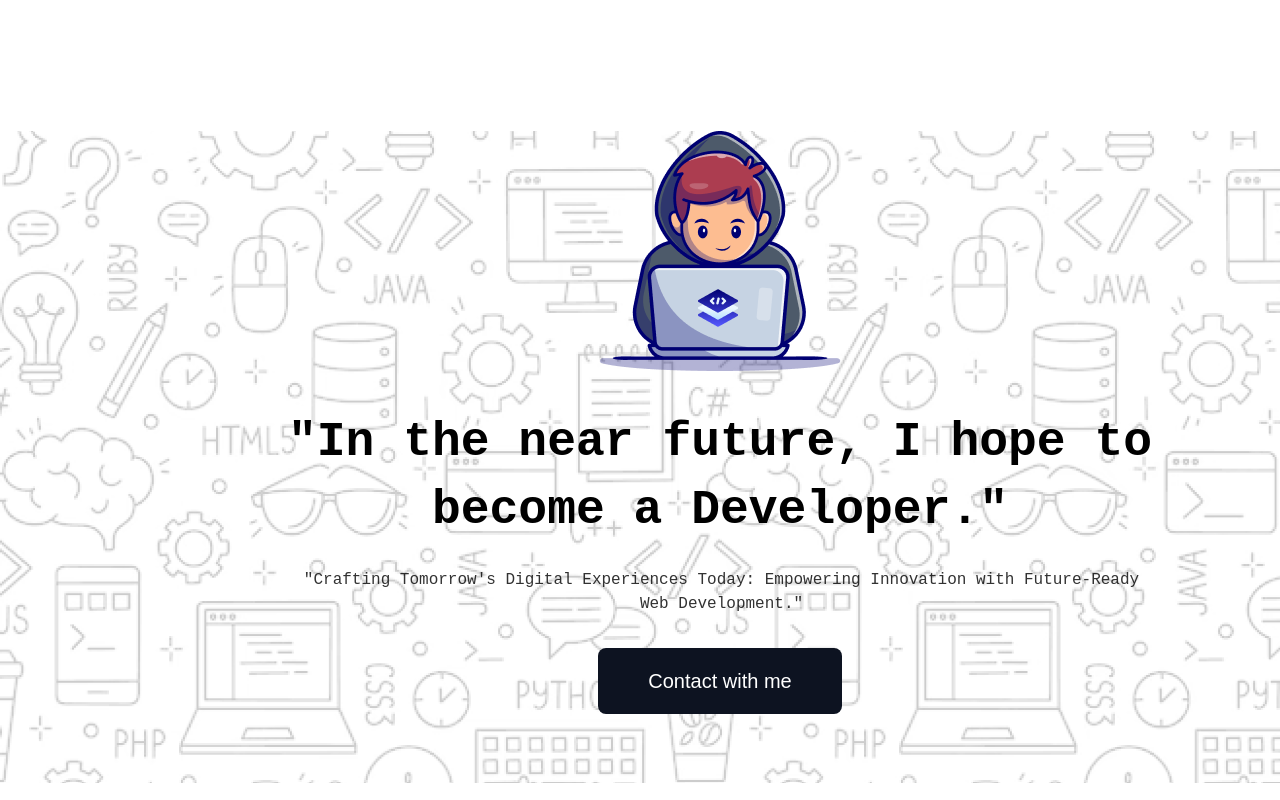
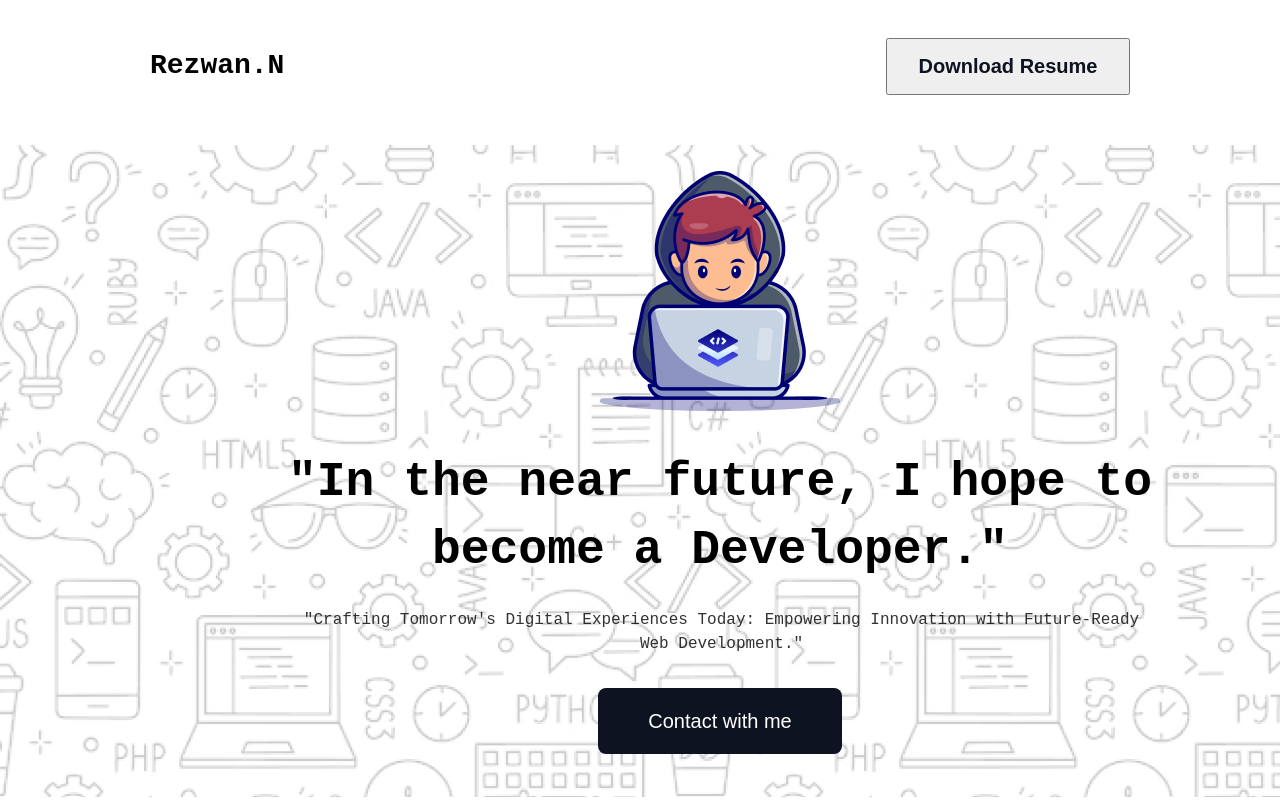
Before and after one commit to rezwan444/my-assignment-01, a plain HTML site: page index.html in a window 1280 px wide. Shown: the top 800 px of the page. Drawn offline with Linux system fonts and the light colour scheme; a web font is replaced by a local one.

Commit message:
added all section

```diff
--- a/index.html
+++ b/index.html
@@ -12,11 +12,16 @@
 <body>
 
     <!-- Header Banner Section Start -->
+    <div class="header-start">
+        <h1 class="name">Rezwan.N</h1>
+        <button class="down">Download Resume</button>
+    </div>
+
 
     <header class="header-section">
         <div class="header-content-section">
             <div class="header-image-section">
-                <img src="images/Group.png" alt="Group image">
+                <img class="header-img" src="images/Group.png" alt="Group image">
             </div>
             <div class="header-title-section">
                 <h1>"In the near future, I hope to become a Developer."</h1>
@@ -111,7 +116,8 @@
                 <iframe aria-controls class="video" src="https://www.youtube.com/embed/DGHn2uOAVCE?si=OglL-i1HGbW06pG5"
                     title="YouTube video player" frameborder="0"
                     allow="accelerometer; autoplay; clipboard-write; encrypted-media; gyroscope; picture-in-picture; web-share"
-                    referrerpolicy="strict-origin-when-cross-origin" allowfullscreen></iframe>
+                    referrerpolicy="strict-origin-when-cross-origin" allowfullscreen>
+                </iframe>
             </div>
 
         </div>
--- a/style.css
+++ b/style.css
@@ -13,11 +13,35 @@ body {
 
 /* Header Section Start here::: */
 
+.header-start{
+    max-width: 1440px;
+    display: flex;
+    justify-content: space-between;
+}
+
+.name{
+    font-size: 28px;
+    font-weight: 900;
+    margin-top: 50px;
+    margin-left: 150px;
+}
+
+.down{
+    margin-top: 38px;
+    margin-right: 150px;
+    width: 244px;
+    height: 57px;
+    font-size: 20px;
+    font-weight: 600;
+    cursor: pointer;
+    color: #0D1321;
+}
+
 .header-section {
     background-image: url('images/Hero-bg.png');
-    max-width: 1440px;
+    width: 1440px;
     height: 652px;
-    margin-top: 131px;
+    margin-top: 50px;
 }
 
 .header-content-section {
@@ -28,6 +52,7 @@ body {
 
 .header-image-section {
     text-align: center;
+    margin-top: 26px;
 }
 
 .header-title-section {
@@ -64,6 +89,11 @@ body {
     cursor: pointer;
     border: none;
 }
+
+.header-img{
+    margin-top: 26px;
+}
+
 
 /* Header Section end here::: */
 
@@ -259,6 +289,7 @@ body {
     width: 100%;
     height: 100%;
     padding: 48px;
+    border-radius: 16px;
 }
 
 /*  My Inspiration section end */
```
